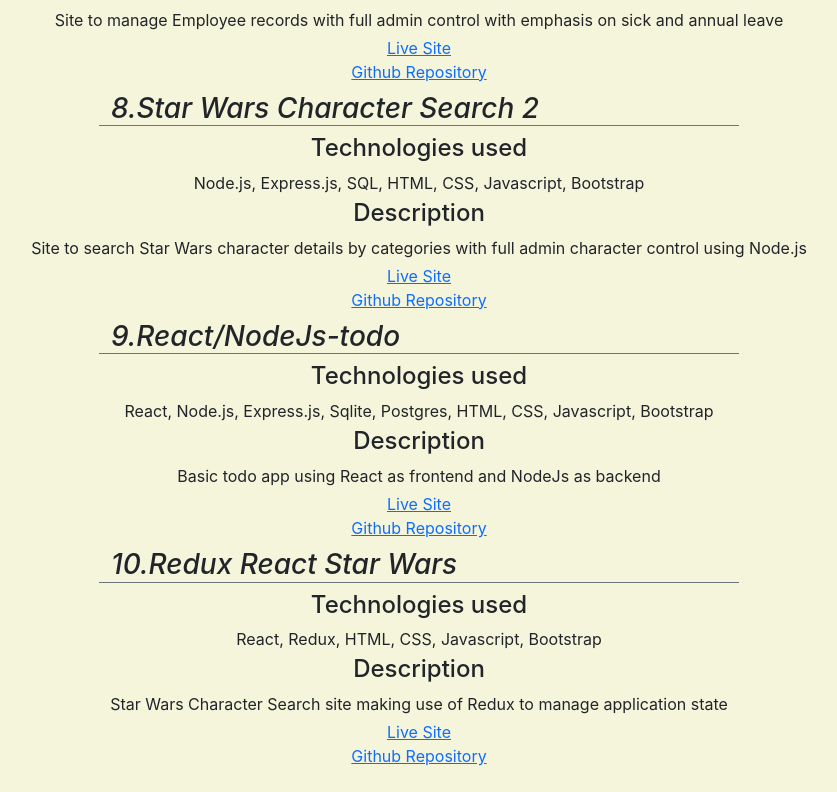
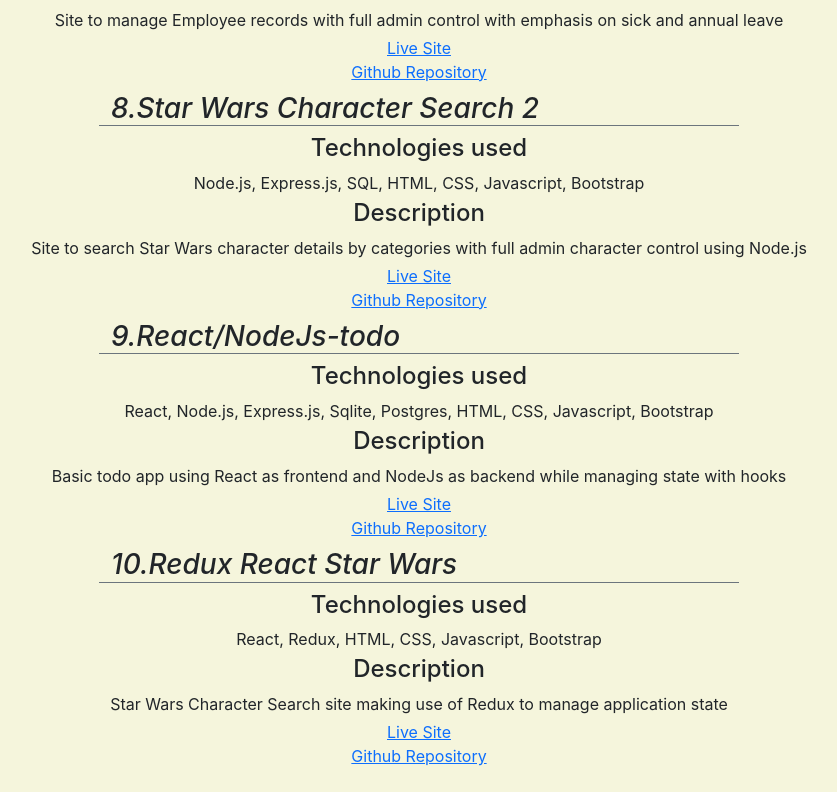
Before and after one commit to zahur76/react_cv, a React (Create React App) app: page /projects in a window 1280 px wide. Shown: the part 2112-2904 px from the top of the page, without its empty margins (221-1058 px from the left). Built offline with nearby package versions, Linux system fonts and the light colour scheme.

Commit message:
modify description to portfolio projects

```diff
--- a/src/components/Projects/Projects.js
+++ b/src/components/Projects/Projects.js
@@ -73,7 +73,7 @@
         number: 9,
         name: 'React/NodeJs-todo',
         technologies: 'React, Node.js, Express.js, Sqlite, Postgres, HTML, CSS, Javascript, Bootstrap',
-        description: 'Basic todo app using React as frontend and NodeJs as backend',
+        description: 'Basic todo app using React as frontend and NodeJs as backend while managing state with hooks',
         site: 'https://react-node-todo-zahur.herokuapp.com/',
         github: 'https://github.com/zahur76/react-node-api'
     },
```
